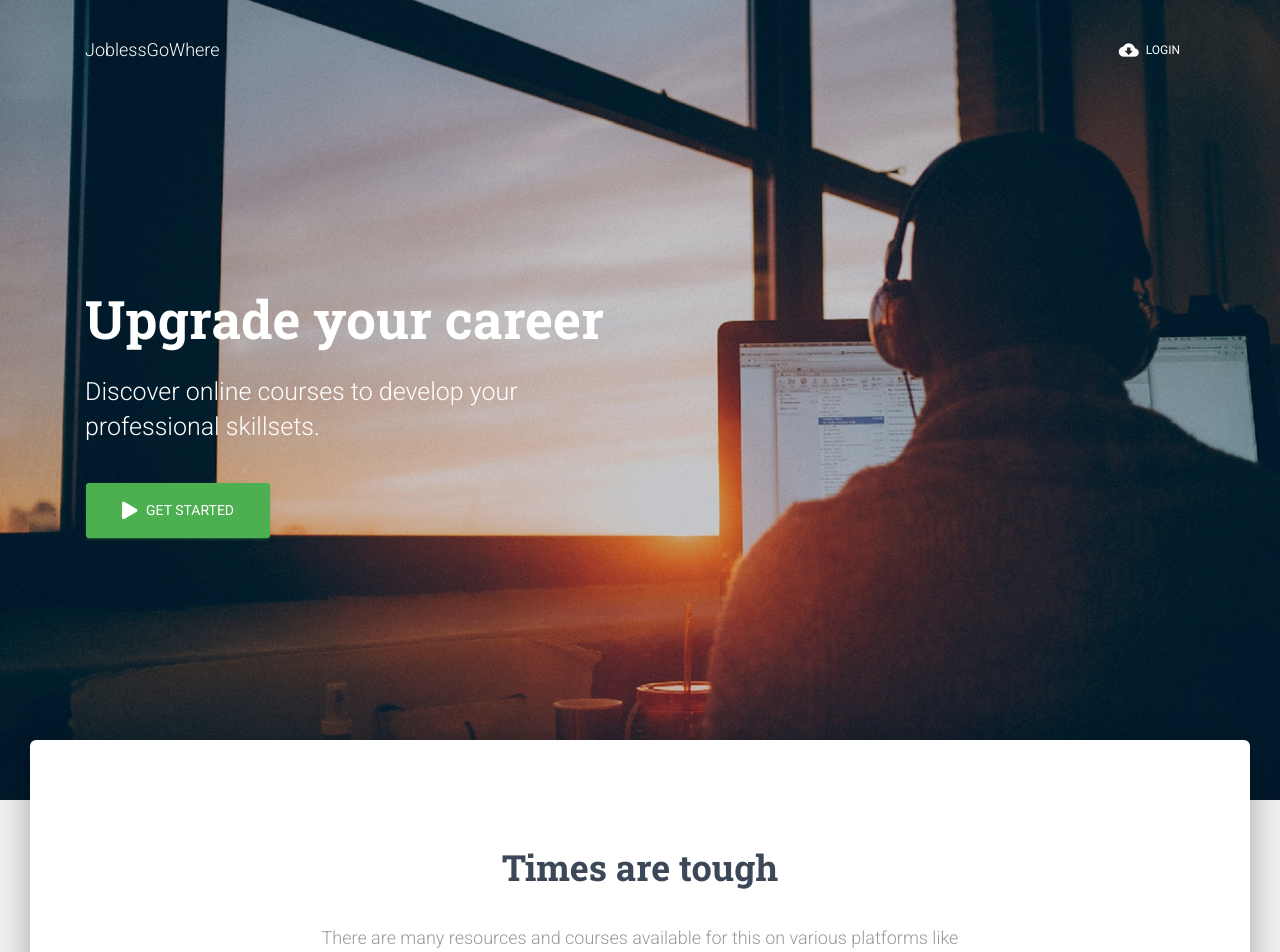
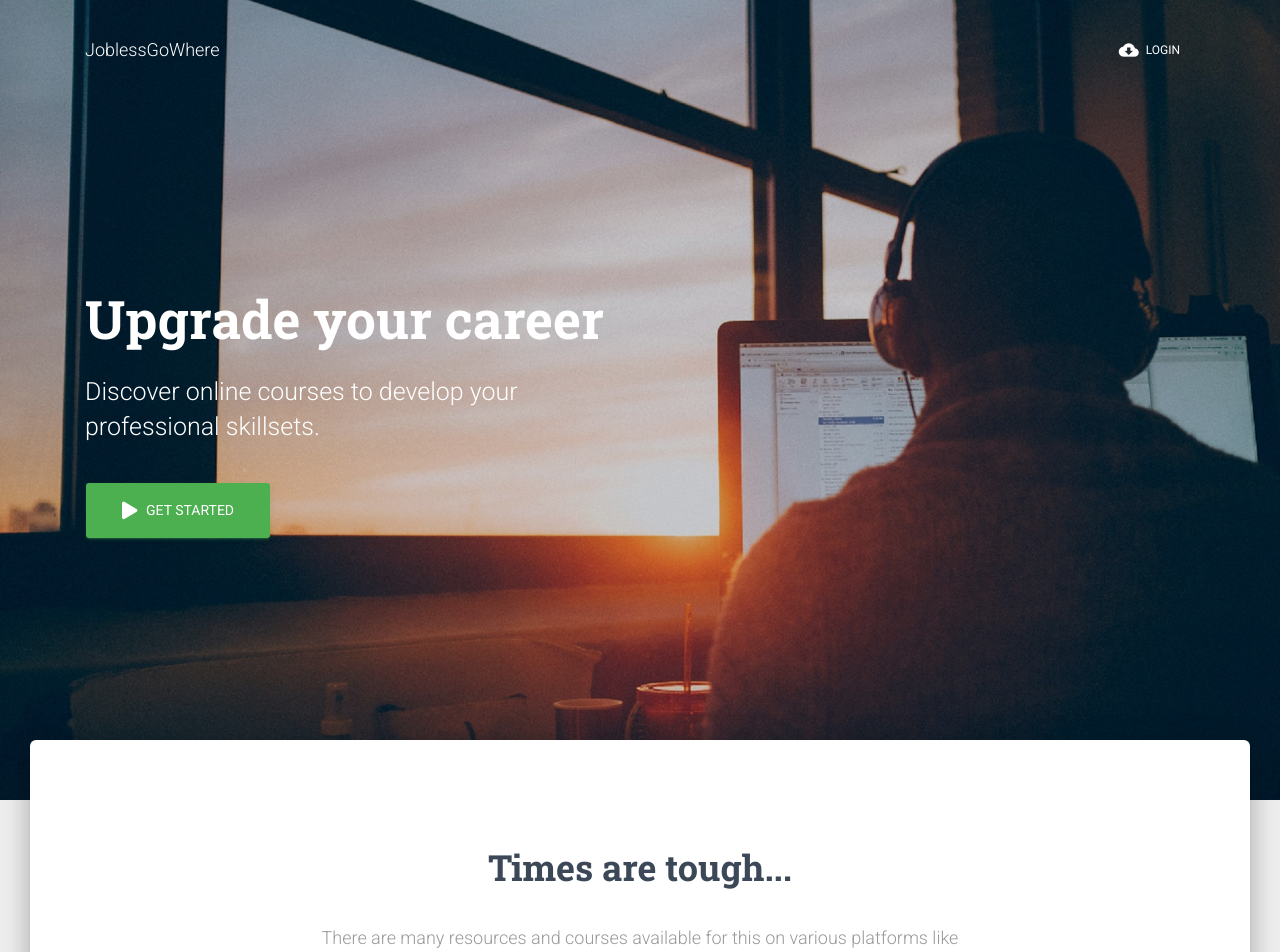
Before and after one commit to seanleeleelee/JoblessGoWhere, a Vue app: page / in a window 1280 px wide. Shown: the top 952 px of the page. Built offline with nearby package versions, Linux system fonts and the light colour scheme; no server answers.

Commit message:
testing github actions

```diff
--- a/src/views/Landing.vue
+++ b/src/views/Landing.vue
@@ -27,7 +27,7 @@
             <div
               class="md-layout-item md-size-66 md-xsmall-size-100 mx-auto text-center"
             >
-              <h2 class="title text-center">Times are tough</h2>
+              <h2 class="title text-center">Times are tough...</h2>
               <h4 class="description">
                 There are many resources and courses available for this on
                 various platforms like SkillsFuture and Coursera. Despite the
```
